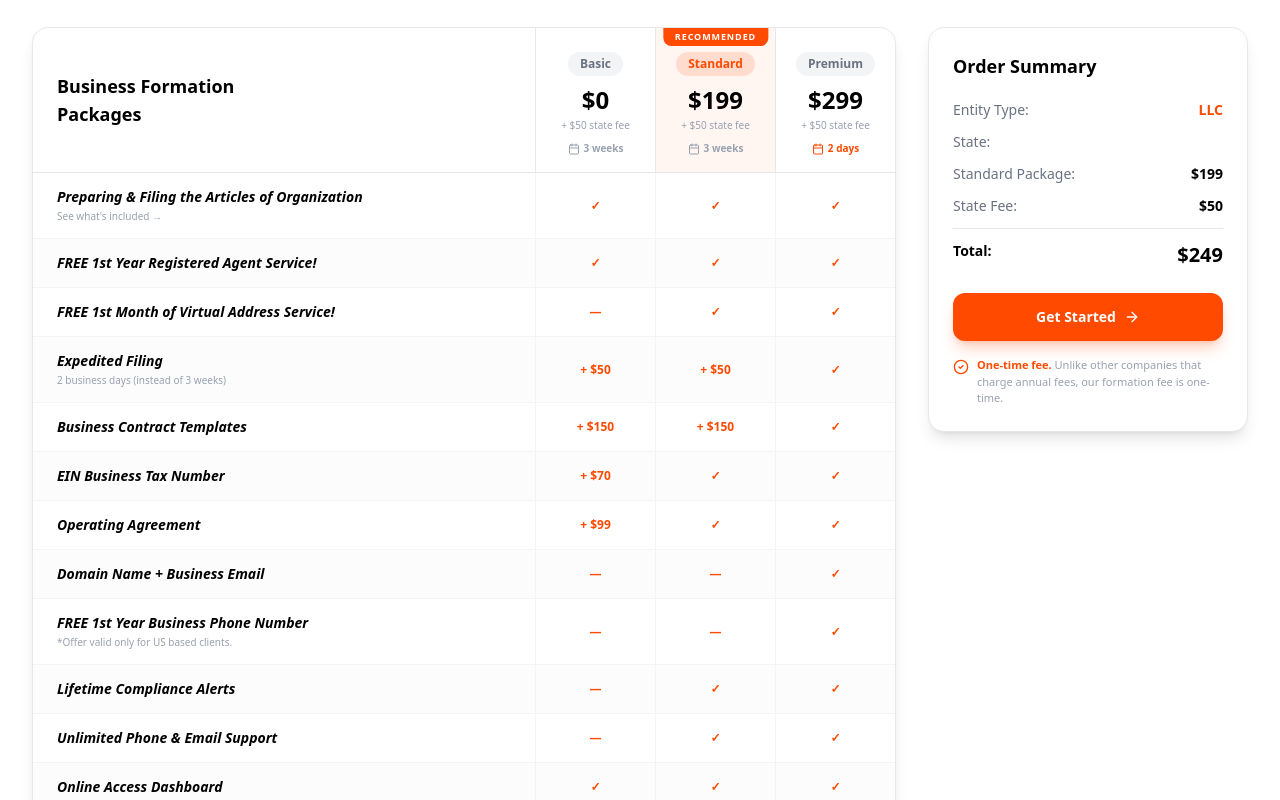
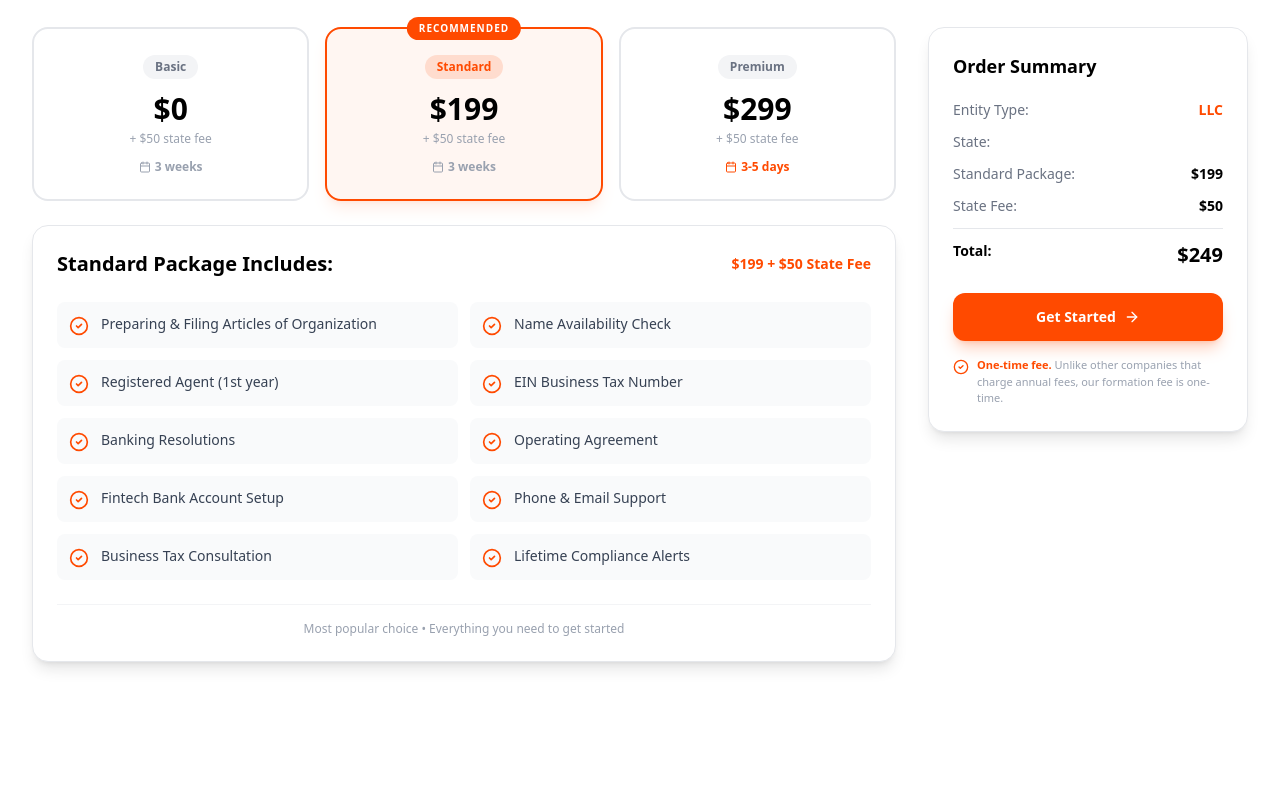
Before and after one commit to atirriaz29597-del/brendat-1, a Next.js app: page /order/step2 in a window 1280 px wide. Shown: the part 360-1160 px from the top of the page. After the commit the page ends 1070 px from the top, so only its background shows below. Built offline with nearby package versions, Linux system fonts and the light colour scheme.

Commit message:
Update Step 2 to show only features included in selected package

```diff
--- a/app/admin/page.tsx
+++ b/app/admin/page.tsx
@@ -512,50 +512,8 @@ export default function AdminPricing() {
                 packagePrices.map((pkg) => {
                   const isEdited = editedPackagePrices[pkg.package_name] !== undefined;
                   const currentValue = isEdited ? editedPackagePrices[pkg.package_name] : pkg.price;
-
-                  // Package features
-                  const packageFeatures: Record<string, string[]> = {
-                    'Basic': [
-                      'Preparing & Filing Articles of Organization',
-                      'Name Availability Check',
-                      'Business Tax Consultation',
-                    ],
-                    'Standard': [
-                      'Preparing & Filing Articles of Organization',
-                      'Name Availability Check',
-                      'Registered Agent (1st year)',
-                      'EIN Business Tax Number',
-                      'Banking Resolutions',
-                      'Operating Agreement',
-                      'Fintech Bank Account Setup',
-                      'Phone & Email Support',
-                      'Business Tax Consultation',
-                      'Lifetime Compliance Alerts',
-                    ],
-                    'Premium': [
-                      'Preparing & Filing Articles of Organization',
-                      'Name Availability Check',
-                      'Registered Agent (1st year)',
-                      'EIN Business Tax Number',
-                      'Banking Resolutions',
-                      'Operating Agreement',
-                      'Fintech Bank Account Setup',
-                      'Domain Name + Business Email',
-                      'Expedited Filing (3 to 5 Business Days)',
-                      'Google My Business (GMB) Setup',
-                      'Unlimited Phone & Email Support',
-                      'Business Tax Consultation',
-                      'Lifetime Compliance Alerts',
-                      'IRS Form 2553',
-                      'Basic multi-page website (Home, About, Services, Contact)',
-                    ],
-                  };
-
-                  const features = packageFeatures[pkg.package_name] || [];
-
                   return (
-                    <div key={pkg.id} className={`bg-white rounded-xl border p-6 ${isEdited ? "border-amber-300 bg-amber-50" : "border-gray-200"}`}>
-                      <div className="flex items-center justify-between mb-4">
+                    <div key={pkg.id} className={`bg-white rounded-xl border p-6 flex items-center justify-between ${isEdited ? "border-amber-300 bg-amber-50" : "border-gray-200"}`}>
                       <div>
                         <h3 className="text-lg font-bold text-gray-900">{pkg.package_name}</h3>
                         <p className="text-xs text-gray-400 mt-1">Last updated: {new Date(pkg.updated_at).toLocaleDateString()}</p>
@@ -569,20 +527,7 @@ export default function AdminPricing() {
                           onChange={(e) => setEditedPackagePrices((prev) => ({ ...prev, [pkg.package_name]: parseInt(e.target.value) || 0 }))}
                           className="w-32 px-4 py-2 border border-gray-200 rounded-lg text-xl font-bold text-center focus:outline-none focus:ring-2 focus:ring-accent/20"
                         />
-                          <span className="text-sm text-gray-500">+ State Fee</span>
                         {isEdited && <span className="text-xs text-amber-600 font-medium">(was ${pkg.price})</span>}
-                        </div>
-                      </div>
-                      <div className="border-t border-gray-100 pt-4">
-                        <p className="text-xs font-semibold text-gray-500 uppercase mb-2">Included Features ({features.length})</p>
-                        <div className="grid grid-cols-1 sm:grid-cols-2 gap-1">
-                          {features.map((feature, idx) => (
-                            <div key={idx} className="flex items-center gap-2 text-sm text-gray-600">
-                              <span className="text-green-500">✓</span>
-                              {feature}
-                            </div>
-                          ))}
-                        </div>
                       </div>
                     </div>
                   );
--- a/app/order/step2/page.tsx
+++ b/app/order/step2/page.tsx
@@ -3,9 +3,9 @@
 import { useState, useEffect, Suspense } from "react";
 import { useRouter, useSearchParams } from "next/navigation";
 import Link from "next/link";
-import { CheckCircle2, ChevronDown, Calendar, ArrowLeft, ArrowRight } from "lucide-react";
+import { CheckCircle2, Calendar, ArrowLeft, ArrowRight } from "lucide-react";
 import Header from "../../components/Header";
-import { STATE_FEES, packagePrices as defaultPackagePrices, comparisonFeatures as defaultFeatures } from "../data";
+import { STATE_FEES, packagePrices as defaultPackagePrices } from "../data";
 
 function Step2Inner() {
   const router = useRouter();
@@ -16,14 +16,6 @@ function Step2Inner() {
   // Dynamic prices from Supabase (fallback to hardcoded)
   const [statePrices, setStatePrices] = useState<Record<string, number>>(STATE_FEES);
   const [packagePricesData, setPackagePricesData] = useState<Record<string, number>>(defaultPackagePrices);
-  const [addonPrices, setAddonPrices] = useState<Record<string, number>>({
-    expedited_filing: 50,
-    contract_templates: 150,
-    ein_tax_number: 70,
-    operating_agreement: 99,
-    irs_form_2553: 50,
-  });
-  const [pricesLoading, setPricesLoading] = useState(true);
 
   // Map entity param to API entity type
   const getEntityType = (entityParam: string): string => {
@@ -43,12 +35,11 @@ function Step2Inner() {
   const entityType = getEntityType(entity);
 
   useEffect(() => {
-    async function fetchAllPrices() {
+    async function fetchPrices() {
       try {
-        const [stateRes, packageRes, addonRes] = await Promise.all([
+        const [stateRes, packageRes] = await Promise.all([
           fetch(`/api/state-prices?entity=${encodeURIComponent(entityType)}`),
           fetch(`/api/package-prices?state=${encodeURIComponent(state)}`),
-          fetch(`/api/addon-prices?state=${encodeURIComponent(state)}`),
         ]);
 
         if (stateRes.ok) {
@@ -59,41 +50,54 @@ function Step2Inner() {
           const data = await packageRes.json();
           setPackagePricesData(data);
         }
-        if (addonRes.ok) {
-          const data = await addonRes.json();
-          setAddonPrices(data);
-        }
       } catch (error) {
         console.error('Failed to fetch prices:', error);
-      } finally {
-        setPricesLoading(false);
       }
     }
     if (state) {
-      fetchAllPrices();
+      fetchPrices();
     }
   }, [state, entityType]);
 
   const stateFee = statePrices[state] ?? 50;
 
-  // Generate dynamic comparison features with updated addon prices
-  const comparisonFeatures = [
-    { label: "Preparing & Filing the Articles of Organization", sub: "See what's included →", basic: "✓", standard: "✓", premium: "✓" },
-    { label: "FREE 1st Year Registered Agent Service!", basic: "✓", standard: "✓", premium: "✓" },
-    { label: "FREE 1st Month of Virtual Address Service!", basic: "—", standard: "✓", premium: "✓" },
-    { label: "Expedited Filing", sub: "2 business days (instead of 3 weeks)", basic: `+ $${addonPrices.expedited_filing || 50}`, standard: `+ $${addonPrices.expedited_filing || 50}`, premium: "✓" },
-    { label: "Business Contract Templates", basic: `+ $${addonPrices.contract_templates || 150}`, standard: `+ $${addonPrices.contract_templates || 150}`, premium: "✓" },
-    { label: "EIN Business Tax Number", basic: `+ $${addonPrices.ein_tax_number || 70}`, standard: "✓", premium: "✓" },
-    { label: "Operating Agreement", basic: `+ $${addonPrices.operating_agreement || 99}`, standard: "✓", premium: "✓" },
-    { label: "Domain Name + Business Email", basic: "—", standard: "—", premium: "✓" },
-    { label: "FREE 1st Year Business Phone Number", sub: "*Offer valid only for US based clients.", basic: "—", standard: "—", premium: "✓" },
-    { label: "Lifetime Compliance Alerts", basic: "—", standard: "✓", premium: "✓" },
-    { label: "Unlimited Phone & Email Support", basic: "—", standard: "✓", premium: "✓" },
-    { label: "Online Access Dashboard", basic: "✓", standard: "✓", premium: "✓" },
-    { label: "Business Banking Account Offer", basic: "✓", standard: "✓", premium: "✓" },
-    { label: "Business Tax Consultation", basic: "—", standard: "✓", premium: "✓" },
-    { label: "IRS Form 2553", basic: `+ $${addonPrices.irs_form_2553 || 50}`, standard: "—", premium: "✓" },
-  ];
+  // Features included in each package
+  const packageFeatures: Record<"Basic" | "Standard" | "Premium", string[]> = {
+    Basic: [
+      "Preparing & Filing Articles of Organization",
+      "Name Availability Check",
+      "Business Tax Consultation",
+    ],
+    Standard: [
+      "Preparing & Filing Articles of Organization",
+      "Name Availability Check",
+      "Registered Agent (1st year)",
+      "EIN Business Tax Number",
+      "Banking Resolutions",
+      "Operating Agreement",
+      "Fintech Bank Account Setup",
+      "Phone & Email Support",
+      "Business Tax Consultation",
+      "Lifetime Compliance Alerts",
+    ],
+    Premium: [
+      "Preparing & Filing Articles of Organization",
+      "Name Availability Check",
+      "Registered Agent (1st year)",
+      "EIN Business Tax Number",
+      "Banking Resolutions",
+      "Operating Agreement",
+      "Fintech Bank Account Setup",
+      "Domain Name + Business Email",
+      "Expedited Filing (3 to 5 Business Days)",
+      "Google My Business (GMB) Setup",
+      "Unlimited Phone & Email Support",
+      "Business Tax Consultation",
+      "Lifetime Compliance Alerts",
+      "IRS Form 2553",
+      "Basic multi-page website (Home, About, Services, Contact)",
+    ],
+  };
 
   const [selectedPackage, setSelectedPackage] = useState<"Basic" | "Standard" | "Premium">("Standard");
   const orderTotal = (packagePricesData[selectedPackage] ?? 0) + stateFee;
@@ -136,58 +140,66 @@ function Step2Inner() {
         </div>
 
         <div className="grid grid-cols-1 xl:grid-cols-[1fr_320px] gap-8 items-start">
-          {/* Comparison Table */}
-          <div className="bg-white rounded-2xl border border-gray-200 shadow-lg overflow-x-auto">
-            <div className="min-w-[600px]">
-              {/* Header row */}
-              <div className="grid grid-cols-[1fr_120px_120px_120px] border-b border-gray-200">
-                <div className="p-6 flex flex-col justify-center">
-                  <h3 className="text-lg font-black text-black">Business Formation<br />Packages</h3>
-                </div>
+          {/* Package Selection & Features */}
+          <div className="space-y-6">
+            {/* Package Cards */}
+            <div className="grid grid-cols-1 sm:grid-cols-3 gap-4">
               {(["Basic", "Standard", "Premium"] as const).map((pkg) => (
                 <div
                   key={pkg}
                   onClick={() => setSelectedPackage(pkg)}
-                    className={`p-4 text-center cursor-pointer transition-all border-l border-gray-200 relative ${selectedPackage === pkg ? (pkg === "Basic" ? "bg-gray-50" : "bg-accent/5") : "hover:bg-gray-50/50"}`}
+                  className={`relative p-6 rounded-2xl border-2 cursor-pointer transition-all ${
+                    selectedPackage === pkg
+                      ? "border-accent bg-accent/5 shadow-lg shadow-accent/10"
+                      : "border-gray-200 bg-white hover:border-gray-300"
+                  }`}
                 >
                   {pkg === "Standard" && (
-                      <div className="absolute top-0 left-1/2 -translate-x-1/2 bg-accent text-white text-[9px] font-black uppercase tracking-widest px-3 py-0.5 rounded-b-lg">Recommended</div>
+                    <div className="absolute -top-3 left-1/2 -translate-x-1/2 bg-accent text-white text-[10px] font-black uppercase tracking-widest px-3 py-1 rounded-full">Recommended</div>
                   )}
-                    <span className={`inline-block text-xs font-bold rounded-full px-3 py-1 mb-2 mt-2 ${selectedPackage === pkg ? (pkg === "Basic" ? "bg-gray-200 text-black" : "bg-accent/15 text-accent") : "bg-gray-100 text-gray-500"}`}>
+                  <div className="text-center">
+                    <span className={`inline-block text-xs font-bold rounded-full px-3 py-1 mb-3 ${
+                      selectedPackage === pkg ? "bg-accent/15 text-accent" : "bg-gray-100 text-gray-500"
+                    }`}>
                       {pkg}
                     </span>
-                    <div className="text-2xl font-black text-black">${packagePricesData[pkg] ?? 0}</div>
-                    <p className="text-[10px] text-gray-400 mt-0.5">+ ${stateFee} state fee</p>
-                    <div className={`flex items-center justify-center gap-1 mt-2 text-[10px] font-semibold ${pkg === "Premium" ? "text-accent" : "text-gray-400"}`}>
-                      <Calendar className="w-3 h-3" /> {pkg === "Premium" ? "2 days" : "3 weeks"}
+                    <div className="text-3xl font-black text-black">${packagePricesData[pkg] ?? 0}</div>
+                    <p className="text-xs text-gray-400 mt-1">+ ${stateFee} state fee</p>
+                    <div className={`flex items-center justify-center gap-1 mt-3 text-xs font-semibold ${
+                      pkg === "Premium" ? "text-accent" : "text-gray-400"
+                    }`}>
+                      <Calendar className="w-3 h-3" /> {pkg === "Premium" ? "3-5 days" : "3 weeks"}
+                    </div>
                   </div>
                 </div>
               ))}
             </div>
 
-              {/* Feature rows */}
-              {comparisonFeatures.map((feat, i) => (
-                <div key={i} className={`grid grid-cols-[1fr_120px_120px_120px] border-b border-gray-100 last:border-b-0 ${i % 2 === 0 ? "bg-white" : "bg-gray-50/50"}`}>
-                  <div className="px-6 py-3.5 flex flex-col justify-center">
-                    <span className="text-sm font-semibold text-black italic">{feat.label}</span>
-                    {feat.sub && <span className="text-[10px] text-gray-400 mt-0.5">{feat.sub}</span>}
+            {/* Features List for Selected Package */}
+            <div className="bg-white rounded-2xl border border-gray-200 shadow-lg p-6">
+              <div className="flex items-center justify-between mb-6">
+                <h3 className="text-xl font-black text-black">
+                  {selectedPackage} Package Includes:
+                </h3>
+                <span className="text-sm font-bold text-accent">
+                  ${packagePricesData[selectedPackage] ?? 0} + ${stateFee} State Fee
+                </span>
               </div>
-                  {(["basic", "standard", "premium"] as const).map((plan) => {
-                    const val = feat[plan];
-                    return (
-                      <div key={plan} className="px-2 py-3.5 flex items-center justify-center border-l border-gray-100">
-                        {val === "check" ? (
-                          <CheckCircle2 className="w-5 h-5 text-accent" />
-                        ) : val === "-" ? (
-                          <span className="w-4 h-0.5 bg-gray-300 rounded-full inline-block" />
-                        ) : (
-                          <span className="text-xs font-bold text-accent">{val}</span>
-                        )}
-                      </div>
-                    );
-                  })}
+
+              <div className="grid grid-cols-1 sm:grid-cols-2 gap-3">
+                {packageFeatures[selectedPackage].map((feature, i) => (
+                  <div key={i} className="flex items-start gap-3 p-3 rounded-lg bg-gray-50 hover:bg-accent/5 transition-colors">
+                    <CheckCircle2 className="w-5 h-5 text-accent shrink-0 mt-0.5" />
+                    <span className="text-sm font-medium text-gray-700">{feature}</span>
                   </div>
                 ))}
+              </div>
+
+              <div className="mt-6 pt-4 border-t border-gray-100 text-xs text-gray-400 text-center">
+                {selectedPackage === "Basic" && "Perfect for simple formations • Upgrade anytime"}
+                {selectedPackage === "Standard" && "Most popular choice • Everything you need to get started"}
+                {selectedPackage === "Premium" && "Complete package • Fastest processing time"}
+              </div>
             </div>
           </div>
 
```
Lines whose indentation alone changed are shown as unchanged.
